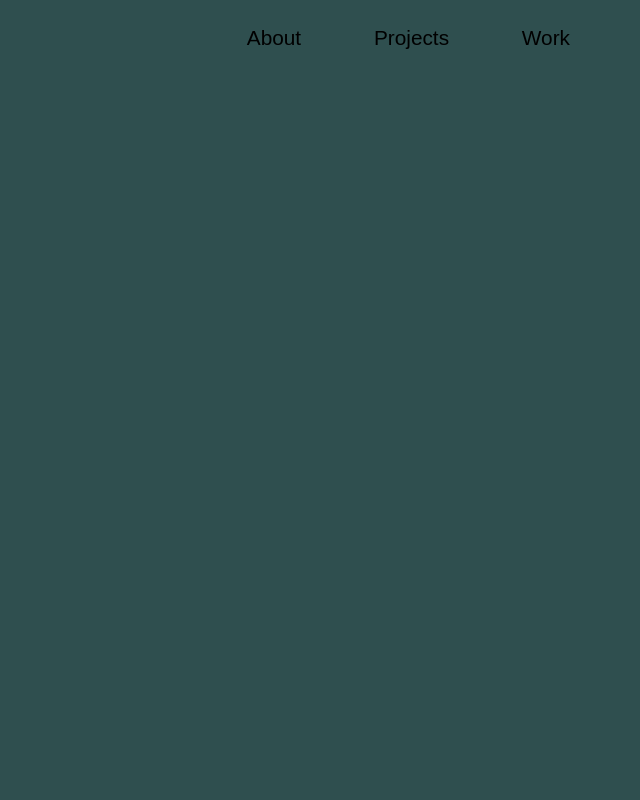
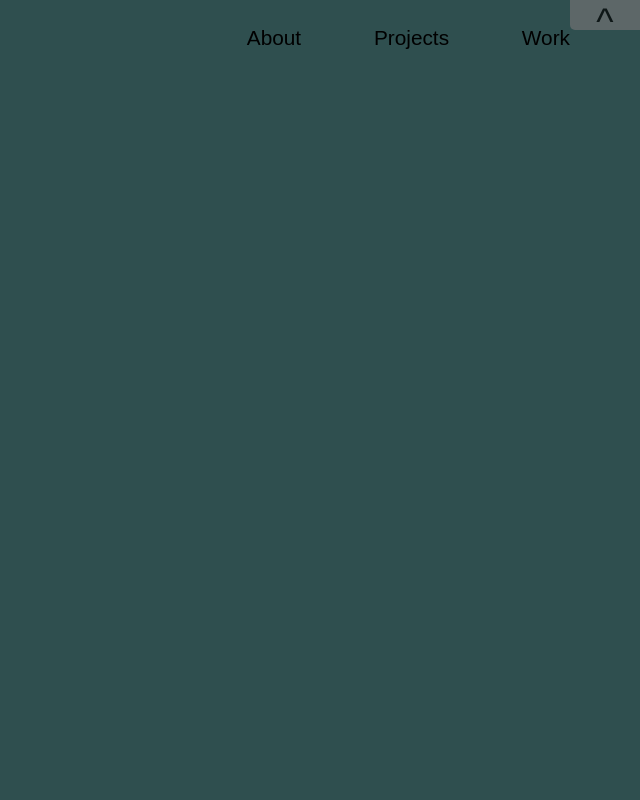
Before and after one commit to GitSeaBass/React-cv, a React (Create React App) app in the folder react-cv/: page / in a window 1280 px wide. Shown: the top 800 px of the page, without its empty margins (640-1280 px from the left). Built offline with nearby package versions, Linux system fonts and the light colour scheme.

Commit message:
added button to take viewer back to top of page

```diff
--- a/react-cv/src/App.css
+++ b/react-cv/src/App.css
@@ -36,3 +36,22 @@
     transform: rotate(360deg);
   }
 }
+
+.top-button {
+  position: fixed;
+  right: 0%;
+  top: 0%;
+  background-color: #717274;
+  opacity: 70%;
+  height: 30px;
+  width: 70px;
+  border-radius: 0 0 0 5px;
+  border: none;
+  font-size: 2.3em;
+  transition: 0.3s;
+}
+
+.top-button:hover {
+  cursor: pointer;
+  background-color: #282c34;
+}
--- a/react-cv/src/App.js
+++ b/react-cv/src/App.js
@@ -6,13 +6,19 @@ import Projects from './components/Projects';
 import Work from './components/Work';
 
 function App() {
+  const mainRef = useRef(null)
   const aboutRef = useRef(null);
   const projectsRef = useRef(null)
   const workRef = useRef(null)
 
+  const scrollTop = () => {
+    mainRef.current.scrollIntoView({behavior: "smooth"})
+  }
+
   return (
     <div className="App">
-        <Main aboutRef={aboutRef} projectsRef={projectsRef} workRef={workRef}/>
+        <button className='top-button' onClick={scrollTop}>^</button>
+        <Main mainRef={mainRef} aboutRef={aboutRef} projectsRef={projectsRef} workRef={workRef}/>
         <About aboutRef={aboutRef}/>
         <Projects projectsRef={projectsRef}/>
         <Work workRef={workRef}/>
--- a/react-cv/src/components/Main.js
+++ b/react-cv/src/components/Main.js
@@ -1,9 +1,9 @@
 import './Main.css'
 import NavBar from "./NavBar";
 
-function Main({aboutRef, projectsRef, workRef}) {
+function Main({mainRef, aboutRef, projectsRef, workRef}) {
     return (
-        <div className="main">
+        <div ref={mainRef} className="main">
             <NavBar aboutRef={aboutRef} projectsRef={projectsRef} workRef={workRef}/>
         </div>
     )
```
